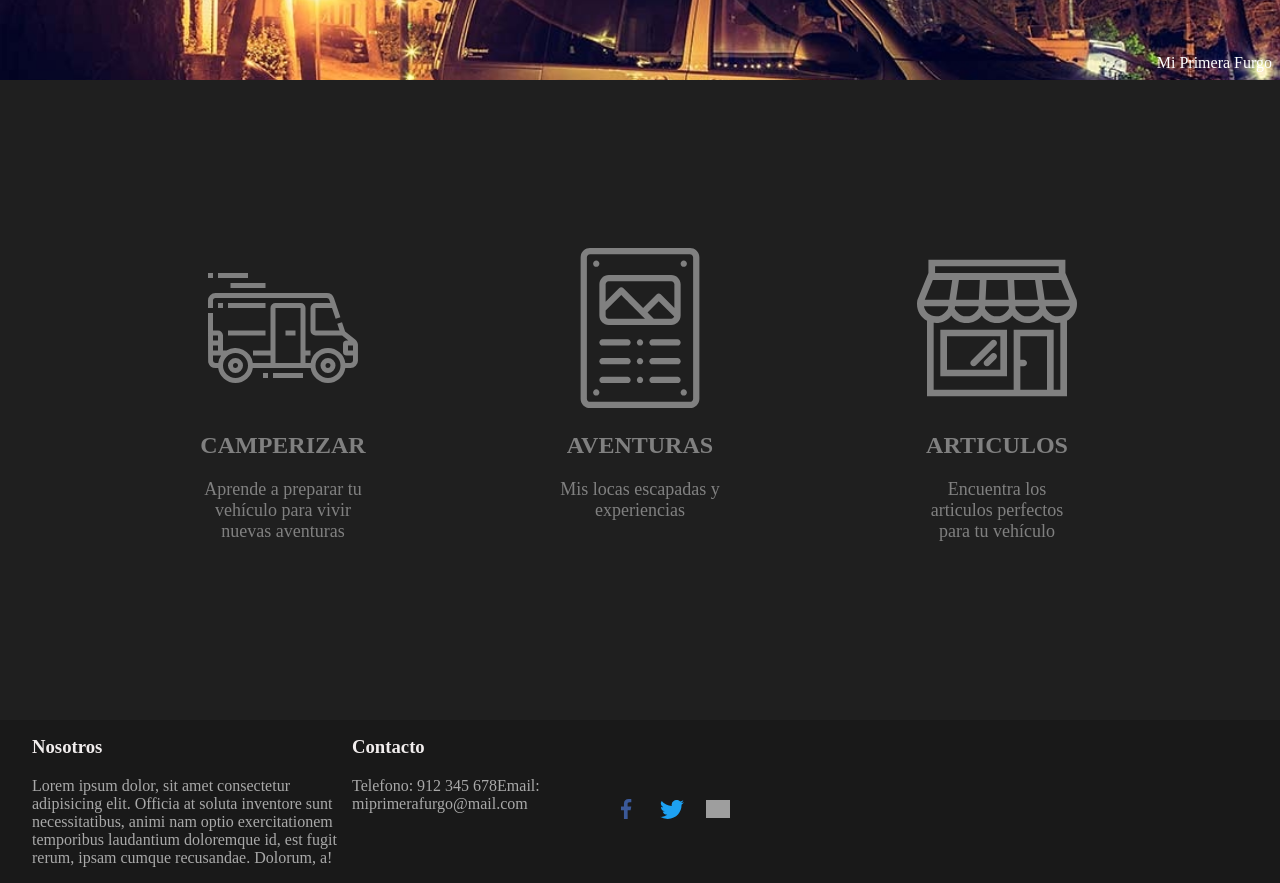
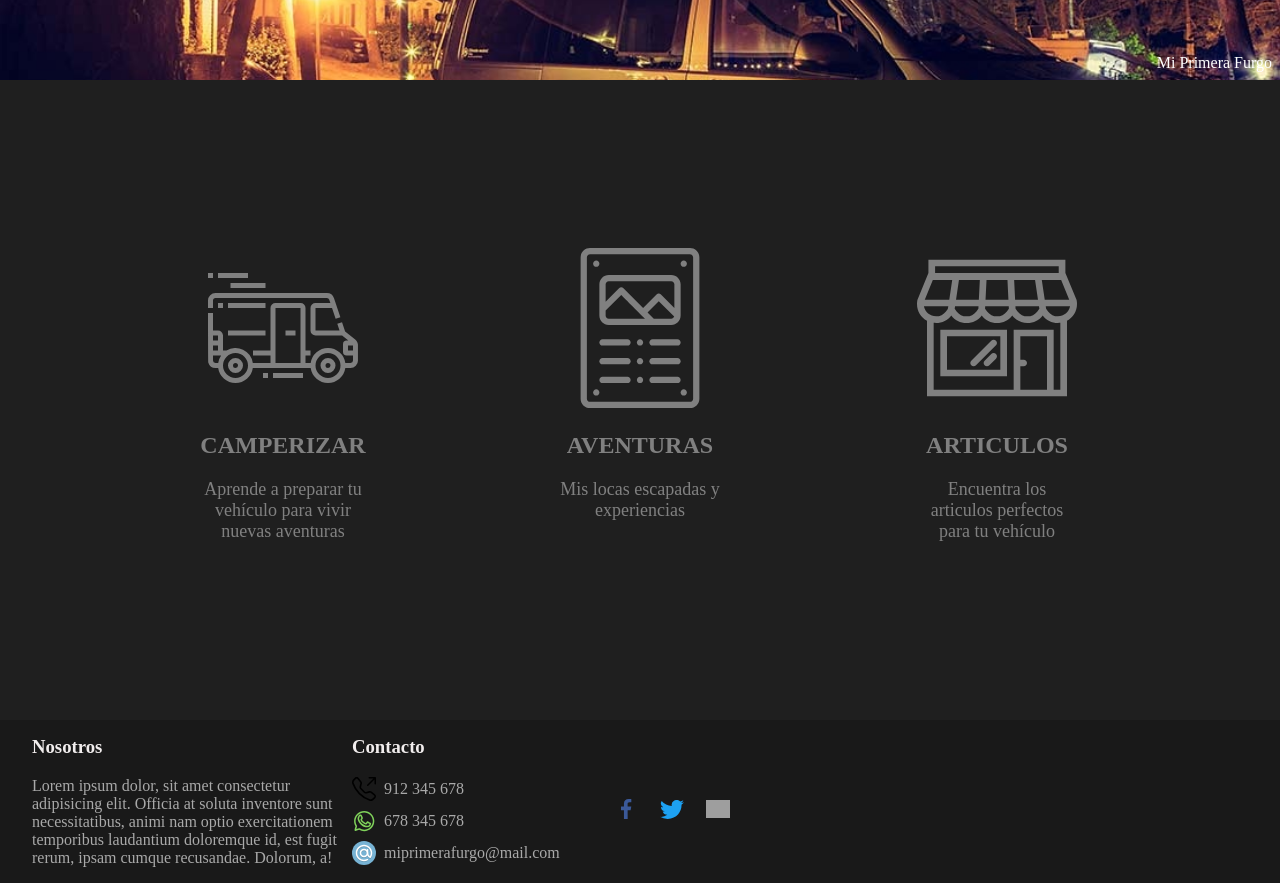
Before and after one commit to j0tac3/miprimerafurgo, an Angular app: page /home in a window 1280 px wide. Built offline with nearby package versions, Linux system fonts and the light colour scheme; grey boxes are pictures that could not be loaded.

Commit message:
Maquetando el footer

```diff
--- a/src/app/components/home-components/footer/footer.component.css
+++ b/src/app/components/home-components/footer/footer.component.css
@@ -21,6 +21,15 @@
 .contacto-container{
     width: 15rem;
 }
+.contact-option{
+    display: flex;
+    align-items: center;
+    margin-bottom: .5rem;
+}
+.contact-icon{
+    width: 1.5rem;
+    margin-right: .5rem;
+}
 
 .social-container{
     width: 10rem;
--- a/src/app/components/home-components/footer/footer.component.html
+++ b/src/app/components/home-components/footer/footer.component.html
@@ -5,8 +5,24 @@
     </div>
     <div class="contacto-container">
         <h3 class="title">Contacto</h3>
-        <span>Telefono: 912 345 678</span>
-        <span>Email: miprimerafurgo@mail.com</span>
+        <div class="contact-option">
+            <img    src="assets/media/icons/social/telephone_dark.svg"
+                    alt=""
+                    class="contact-icon">
+            <span>912 345 678</span>
+        </div>
+        <div class="contact-option">
+            <img    src="assets/media/icons/social/whatsapp_color.svg"
+                    alt=""
+                    class="contact-icon">
+            <span>678 345 678</span>
+        </div>
+        <div class="contact-option">
+            <img    src="assets/media/icons/social/arroba_color.svg"
+                    alt=""
+                    class="contact-icon">
+            <span>miprimerafurgo@mail.com</span>
+        </div>
     </div>
     <div class="social-container">
         <img    src="assets/media/icons/social/facebook_color.svg"
```
